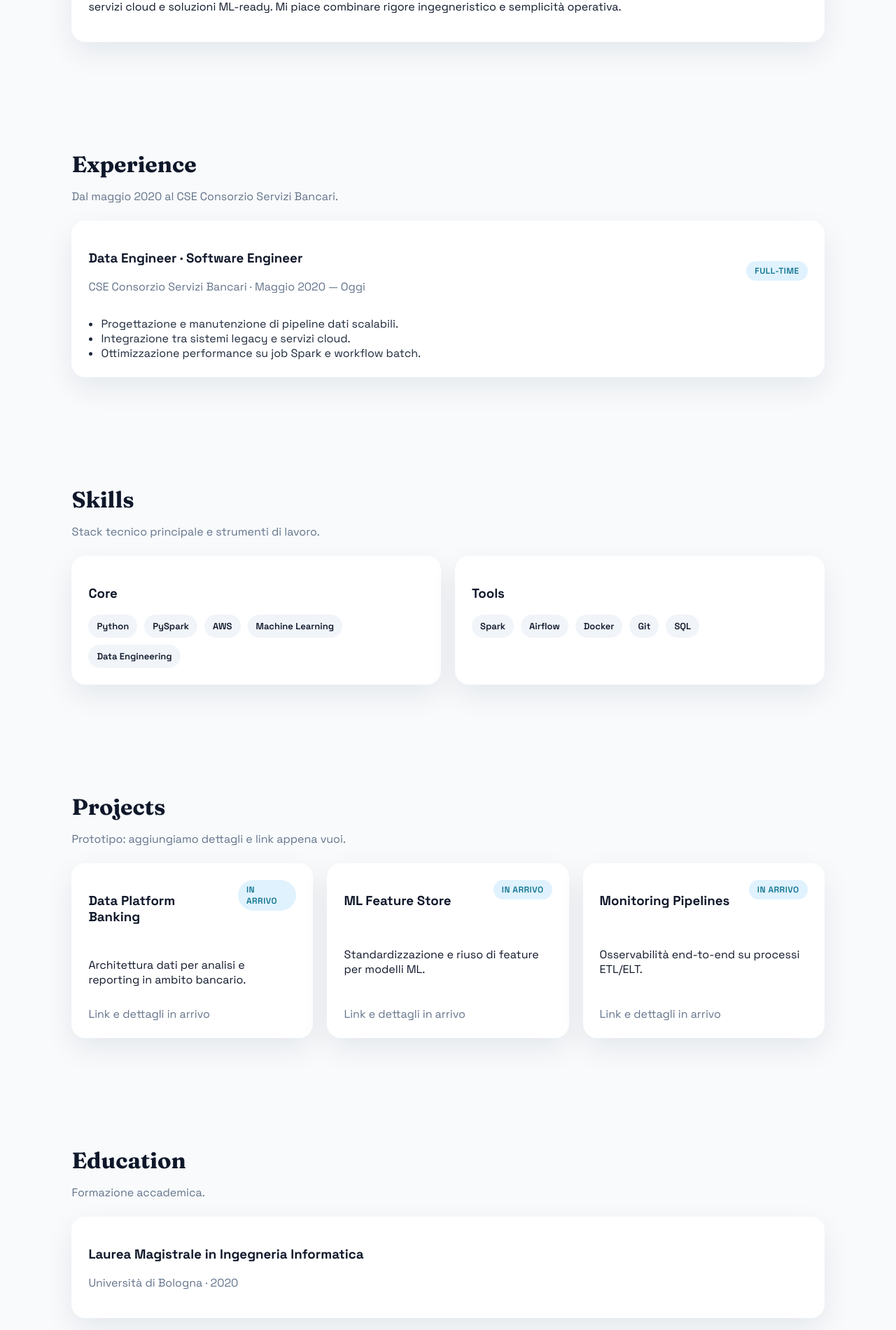
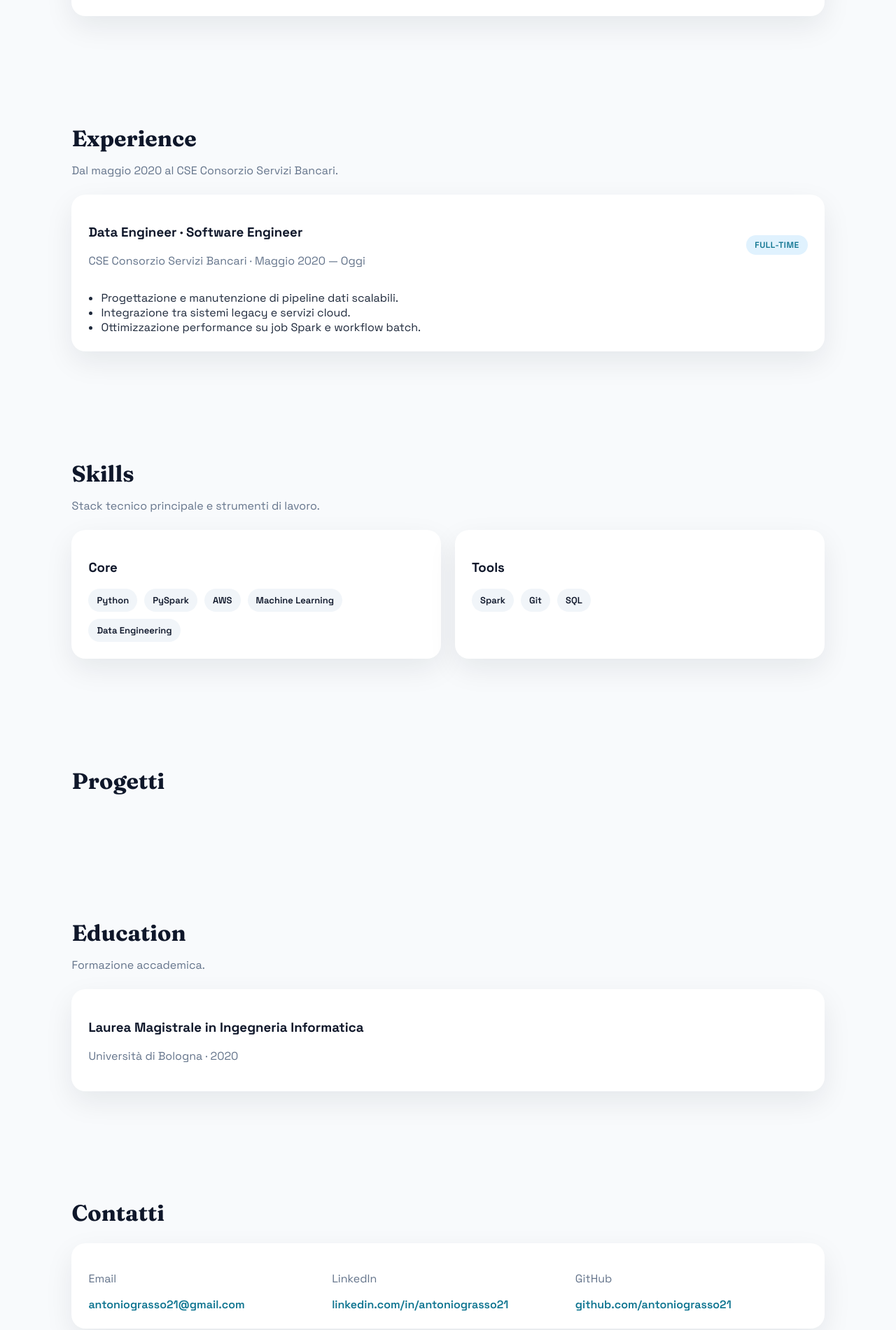
Before and after one commit to antoniograsso21/antoniograsso21.github.io, a JavaScript app in the folder my-website/: page / in a window 1280 px wide. Shown: the part 897-2797 px from the top of the page at 70% size. Built offline with nearby package versions, Linux system fonts and the light colour scheme; the HTML template or start-up script is replaced by a standard one.

Commit message:
added contact info

```diff
--- a/my-website/package.json
+++ b/my-website/package.json
@@ -39,6 +39,6 @@
     ]
   },
   "devDependencies": {
-    "react-scripts": "^0.0.0"
+    "react-scripts": "^5.0.1"
   }
 }
--- a/my-website/src/App.js
+++ b/my-website/src/App.js
@@ -2,28 +2,18 @@ import './App.css';
 
 function App() {
   const skills = ['Python', 'PySpark', 'AWS', 'Machine Learning', 'Data Engineering'];
-  const tools = ['Spark', 'Airflow', 'Docker', 'Git', 'SQL'];
+  const tools = ['Spark', 'Git', 'SQL'];
   const experienceHighlights = [
     'Progettazione e manutenzione di pipeline dati scalabili.',
     'Integrazione tra sistemi legacy e servizi cloud.',
     'Ottimizzazione performance su job Spark e workflow batch.',
   ];
   const projects = [
-    {
+    /*{
       title: 'Data Platform Banking',
       description: 'Architettura dati per analisi e reporting in ambito bancario.',
       status: 'In arrivo',
-    },
-    {
-      title: 'ML Feature Store',
-      description: 'Standardizzazione e riuso di feature per modelli ML.',
-      status: 'In arrivo',
-    },
-    {
-      title: 'Monitoring Pipelines',
-      description: 'Osservabilità end-to-end su processi ETL/ELT.',
-      status: 'In arrivo',
-    },
+    }*/
   ];
 
   return (
@@ -77,14 +67,12 @@ function App() {
         <section className="section" id="about">
           <div className="section-title">
             <h2>About</h2>
-            <p>Un profilo sintetico e orientato all’impatto.</p>
           </div>
           <div className="card">
             <p>
               Sono un data engineer con esperienza in sistemi mission-critical
               per il settore bancario. Mi occupo di pipeline dati, integrazione
-              tra servizi cloud e soluzioni ML-ready. Mi piace combinare rigore
-              ingegneristico e semplicità operativa.
+              tra servizi cloud e soluzioni ML-ready.
             </p>
           </div>
         </section>
@@ -137,8 +125,7 @@ function App() {
 
         <section className="section" id="projects">
           <div className="section-title">
-            <h2>Projects</h2>
-            <p>Prototipo: aggiungiamo dettagli e link appena vuoi.</p>
+            <h2>Progetti</h2>
           </div>
           <div className="grid three">
             {projects.map((project) => (
@@ -170,20 +157,19 @@ function App() {
         <section className="section" id="contact">
           <div className="section-title">
             <h2>Contatti</h2>
-            <p>Inseriamo i link definitivi quando vuoi.</p>
           </div>
           <div className="card contact">
             <div>
               <p className="muted">Email</p>
-              <a href="mailto:inserisci-email@dominio.com">inserisci-email@dominio.com</a>
+              <a href="mailto:antoniograsso21@gmail.com">antoniograsso21@gmail.com</a>
             </div>
             <div>
               <p className="muted">LinkedIn</p>
-              <a href="https://www.linkedin.com/in/inserisci-profilo">linkedin.com/in/inserisci-profilo</a>
+              <a href="https://www.linkedin.com/in/antoniograsso21">linkedin.com/in/antoniograsso21</a>
             </div>
             <div>
               <p className="muted">GitHub</p>
-              <a href="https://github.com/inserisci-username">github.com/inserisci-username</a>
+              <a href="https://github.com/antoniograsso21">github.com/antoniograsso21</a>
             </div>
           </div>
         </section>
```
Also changed, not shown: 1 other file (tests, documents, lock files or other folders).
